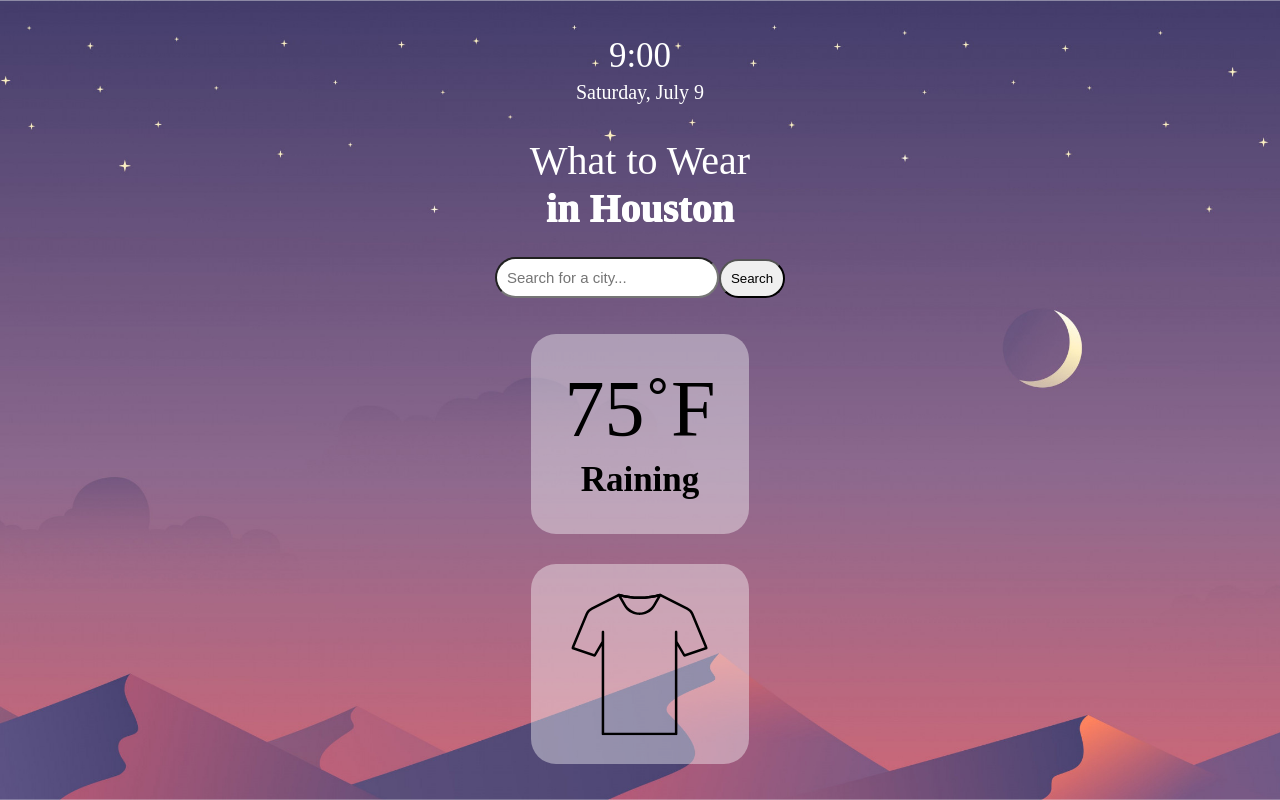
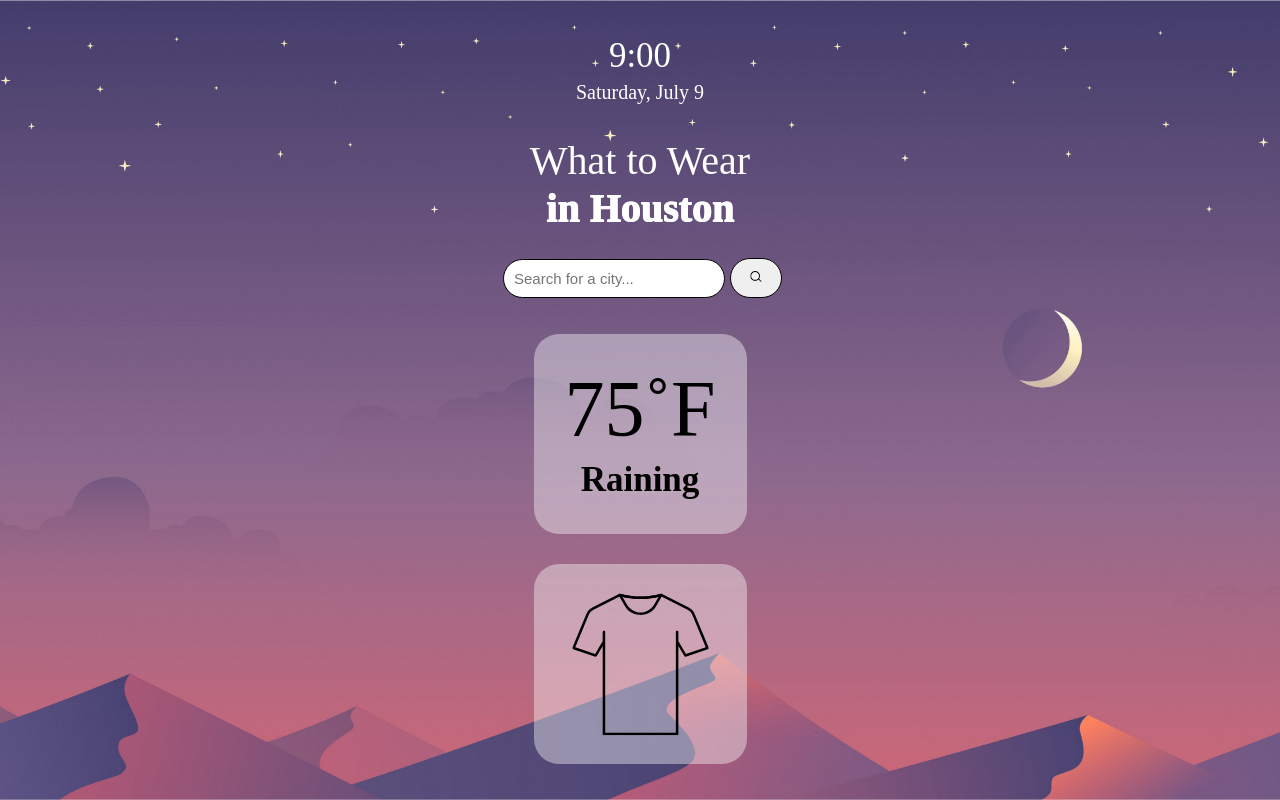
Before and after one commit to lancechincodes/what-to-wear, a React (Create React App) app: page /search/details in a window 1280 px wide. Built offline with nearby package versions, Linux system fonts and the light colour scheme; a web font is replaced by a local one.

Commit message:
Add inline SVG for search button

```diff
--- a/src/components/SearchForm.js
+++ b/src/components/SearchForm.js
@@ -1,5 +1,6 @@
 import '../cssFiles/SearchForm.css'
 import { Link } from 'react-router-dom'
+import { SearchIcon } from './SearchIcon'
 
 function SearchForm() {
     return (
@@ -8,7 +9,9 @@ function SearchForm() {
             <form className="searchForm">
                 <input className="inputField" type="text" placeholder="Search for a city..."/>
                 <Link to={`/search/details`}>
-                    <button className="searchButton" type="submit">Search</button>
+                    <button className="searchButton" type="submit">
+                        <SearchIcon height="15px" width="30px" />
+                    </button>
                 </Link>
             </form>
         </div>
--- /dev/null
+++ b/src/components/SearchIcon.js
@@ -0,0 +1,17 @@
+export const SearchIcon = ({height, width}) => (
+    <svg xmlns="http://www.w3.org/2000/svg"
+        //  xmlns:xlink="http://www.w3.org/1999/xlink"
+         width={width || "300"}
+         zoomAndPan="magnify"
+         viewBox="0 0 224.87999 225"
+         height={height || "300"}
+         preserveAspectRatio="xMidYMid meet"
+         version="1.0"
+         role="img"
+         aria-labelledby="title"
+    >
+        <defs><clipPath id="id1">
+        <path
+            d="M 26.757812 30.554688 L 198 30.554688 L 198 194.71875 L 26.757812 194.71875 Z M 26.757812 30.554688 " clipRule="nonzero"/></clipPath></defs><g clipPath="url(#id1)"><path fill="#000000" d="M 195.863281 183.515625 L 158.425781 146.074219 C 167.15625 134.070312 172.316406 119.308594 172.316406 103.363281 C 172.316406 63.234375 139.667969 30.585938 99.535156 30.585938 C 59.40625 30.585938 26.757812 63.234375 26.757812 103.363281 C 26.757812 143.496094 59.40625 176.144531 99.535156 176.144531 C 119.003906 176.144531 136.707031 168.460938 149.78125 155.96875 L 186.597656 192.785156 C 187.875 194.0625 189.554688 194.703125 191.230469 194.703125 C 192.90625 194.703125 194.585938 194.0625 195.863281 192.785156 C 198.425781 190.222656 198.425781 186.074219 195.863281 183.515625 Z M 99.535156 163.035156 C 66.632812 163.035156 39.867188 136.265625 39.867188 103.363281 C 39.867188 70.460938 66.632812 43.691406 99.535156 43.691406 C 132.4375 43.691406 159.207031 70.460938 159.207031 103.363281 C 159.207031 136.265625 132.4375 163.035156 99.535156 163.035156 Z M 99.535156 163.035156 " fillOpacity="1" fillRule="nonzero"/></g>
+    </svg>
+)
--- a/src/cssFiles/SearchForm.css
+++ b/src/cssFiles/SearchForm.css
@@ -24,9 +24,12 @@
     border-radius: 25px;
     font-size: 15px;
     padding: 10px;
+    border: 1px solid black;
+    margin: 0 5px;
 }
 
 .searchButton {
     border-radius: 25px;
     padding: 10px;
+    border: 1px solid black;
 }
```
